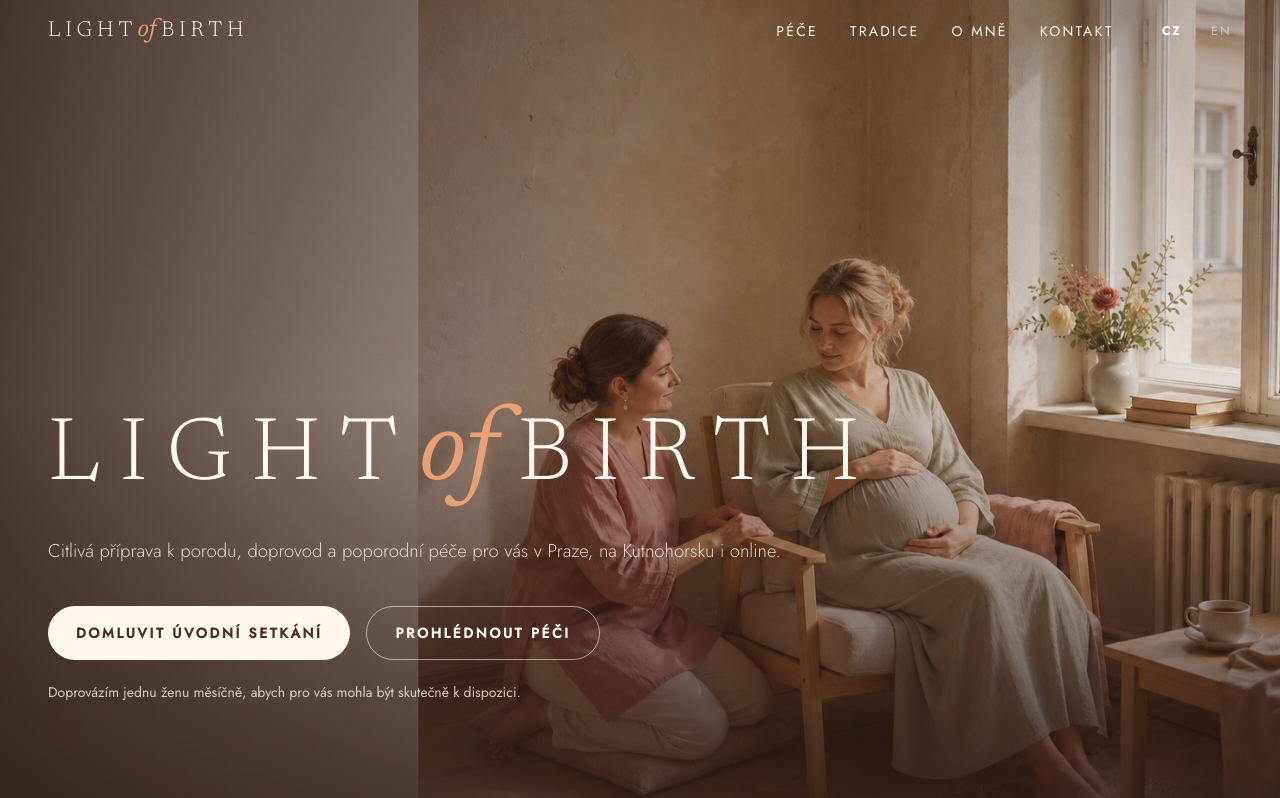
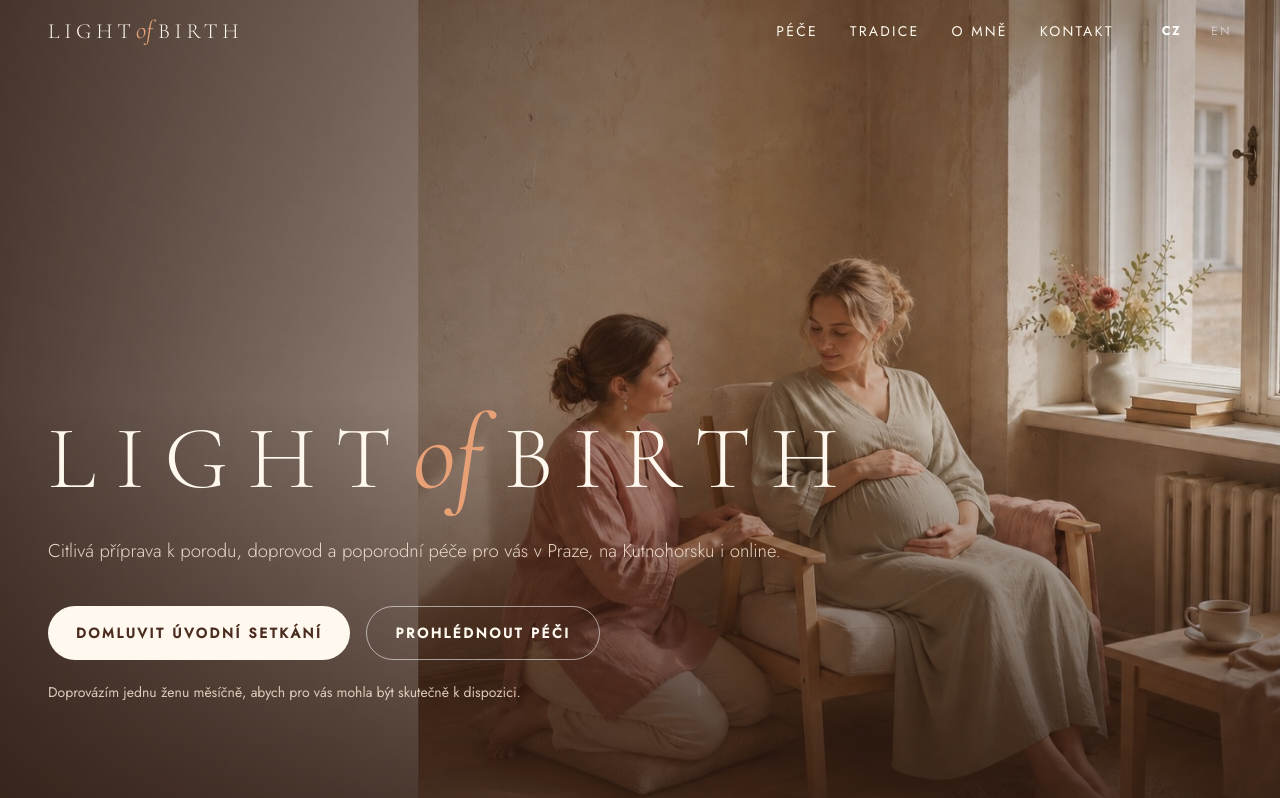
Before and after one commit to eeislerova/Light-of-Birth, a React (Vite) app: page / in a window 1280 px wide. Shown: the top 798 px of the page. Built offline with nearby package versions, Linux system fonts and the light colour scheme.

Commit message:
Restore original wordmark and lighten headings

```diff
--- a/index.html
+++ b/index.html
@@ -28,7 +28,7 @@
     <link rel="preconnect" href="https://fonts.googleapis.com" />
     <link rel="preconnect" href="https://fonts.gstatic.com" crossorigin />
     <link
-      href="https://fonts.googleapis.com/css2?family=Jost:wght@300;400;500&family=Newsreader:ital,opsz,wght@0,6..72,300;0,6..72,400;0,6..72,500;1,6..72,300;1,6..72,400&display=swap"
+      href="https://fonts.googleapis.com/css2?family=Cormorant+Garamond:ital,wght@0,300;0,400;0,500;1,300;1,400&family=Jost:wght@300;400;500&family=Newsreader:ital,opsz,wght@0,6..72,300;0,6..72,400;0,6..72,500;1,6..72,300;1,6..72,400&display=swap"
       rel="stylesheet"
     />
     <title>Dula Eliška S. Eislerová | Light of Birth</title>
--- a/src/components/Wordmark.tsx
+++ b/src/components/Wordmark.tsx
@@ -22,7 +22,7 @@ export default function Wordmark({
 }: WordmarkProps) {
   return (
     <Tag
-      className={`font-serif inline-flex items-baseline whitespace-nowrap leading-none ${inkClassName} ${className}`}
+      className={`font-brand inline-flex items-baseline whitespace-nowrap leading-none ${inkClassName} ${className}`}
       style={{ fontSize: size }}
       aria-label="Light of Birth"
     >
--- a/src/index.css
+++ b/src/index.css
@@ -27,6 +27,11 @@ body {
 
 .font-serif {
   font-family: "Newsreader", Georgia, "Times New Roman", Times, serif;
+  font-weight: 300;
+}
+
+.font-brand {
+  font-family: "Cormorant Garamond", Georgia, "Times New Roman", Times, serif;
 }
 
 @keyframes hero-drift {
```
